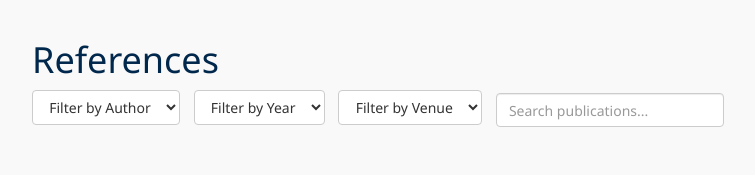
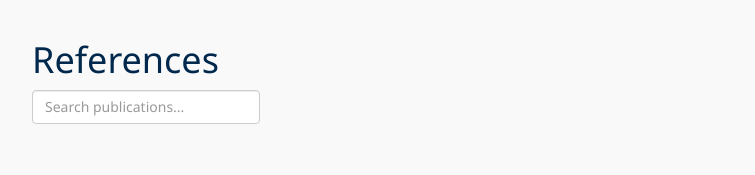
Before and after one commit to jbbrewing/wip-uav-hijacking, a plain HTML site: page index.html in a window 1280 px wide. Shown: the whole page, without its empty margins (178-933 px from the left). Drawn offline with nearby package versions, Linux system fonts and the light colour scheme; no server answers.

Commit message:
Update index.html

```diff
--- a/index.html
+++ b/index.html
@@ -66,18 +66,6 @@
   <h1>References</h1>
 
   <div class="searchbar">
-    <select class="bibtex_search bibtex_author btn btn-default" search="author">
-      <option value="">Filter by Author</option>
-    </select>
-
-    <select class="bibtex_search btn btn-default" search="year">
-      <option value="">Filter by Year</option>
-    </select>
-
-    <select class="bibtex_search btn btn-default" search="booktitle">
-      <option value="">Filter by Venue</option>
-    </select>
-
     <input type="text" class="bibtex_search form-control" style="display:inline-block; width:auto;" id="searchbar" placeholder="Search publications..." />
   </div>
 
```
